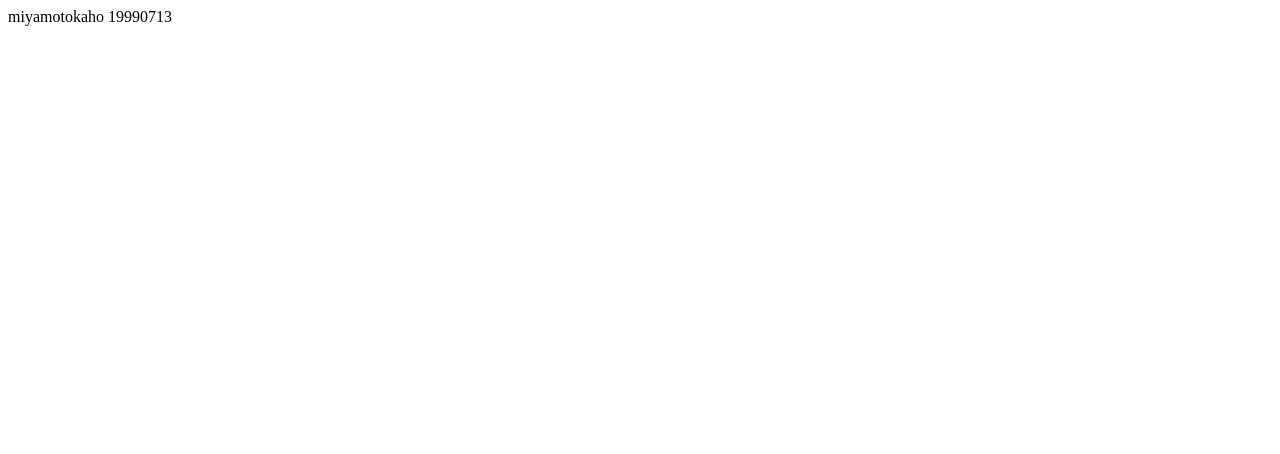
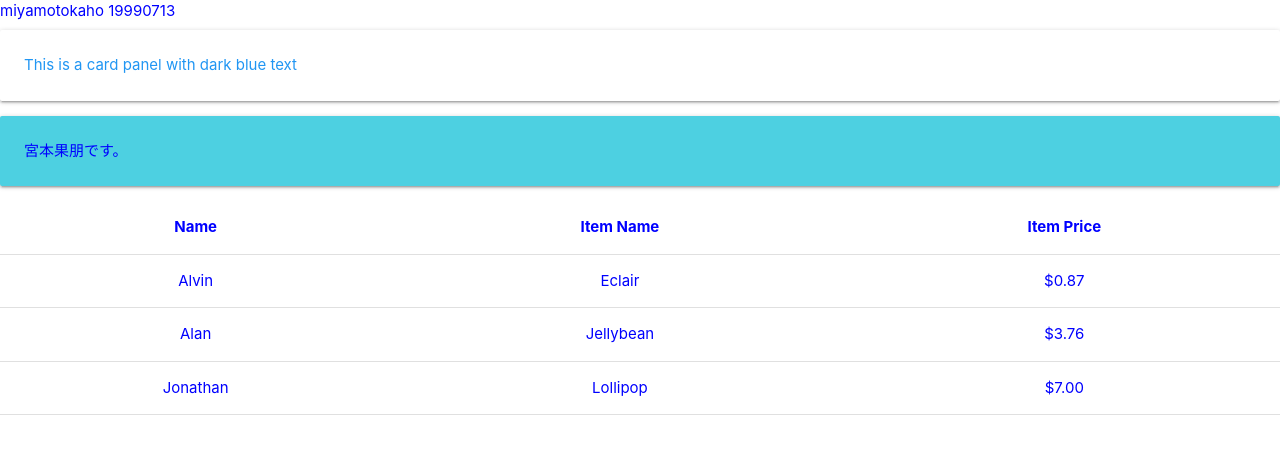
Before and after one commit to miyamotokaho/miyamotokaho.github.io, a plain HTML site: page index.html in a window 1280 px wide. Drawn offline with nearby package versions, Linux system fonts and the light colour scheme.

Commit message:
ページの更新

```diff
--- a/index.html
+++ b/index.html
@@ -3,9 +3,42 @@
   <head>
     <meta charset="utf-8">
     <title></title>
+     <link rel="stylesheet" href="https://cdnjs.cloudflare.com/ajax/libs/materialize/1.0.0-rc.2/css/materialize.min.css">
   </head>
-  <body>
+  <body style="color:blue">
     miyamotokaho
     19990713
+    <div class="card-panel">
+    <span class="blue-text text-cyan lighten-1">This is a card panel with dark blue text</span>
+  </div>
+  <div class="card-panel cyan lighten-2">宮本果朋です。</div>
+  <table class="highlight centered">
+         <thead>
+           <tr>
+               <th>Name</th>
+               <th>Item Name</th>
+               <th>Item Price</th>
+           </tr>
+         </thead>
+
+         <tbody>
+           <tr>
+             <td>Alvin</td>
+             <td>Eclair</td>
+             <td>$0.87</td>
+           </tr>
+           <tr>
+             <td>Alan</td>
+             <td>Jellybean</td>
+             <td>$3.76</td>
+           </tr>
+           <tr>
+             <td>Jonathan</td>
+             <td>Lollipop</td>
+             <td>$7.00</td>
+           </tr>
+         </tbody>
+       </table>
+
   </body>
 </html>
```
